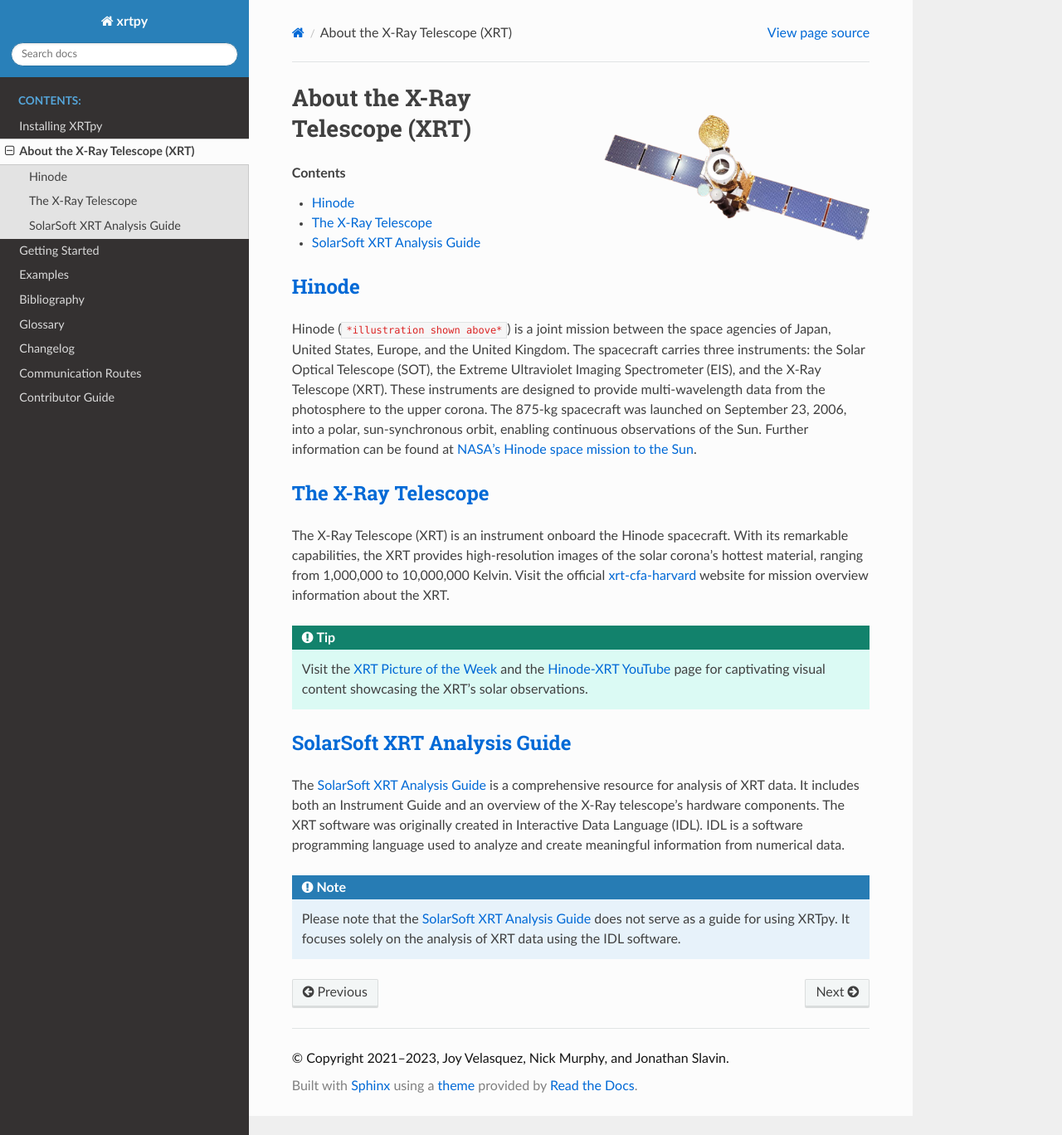
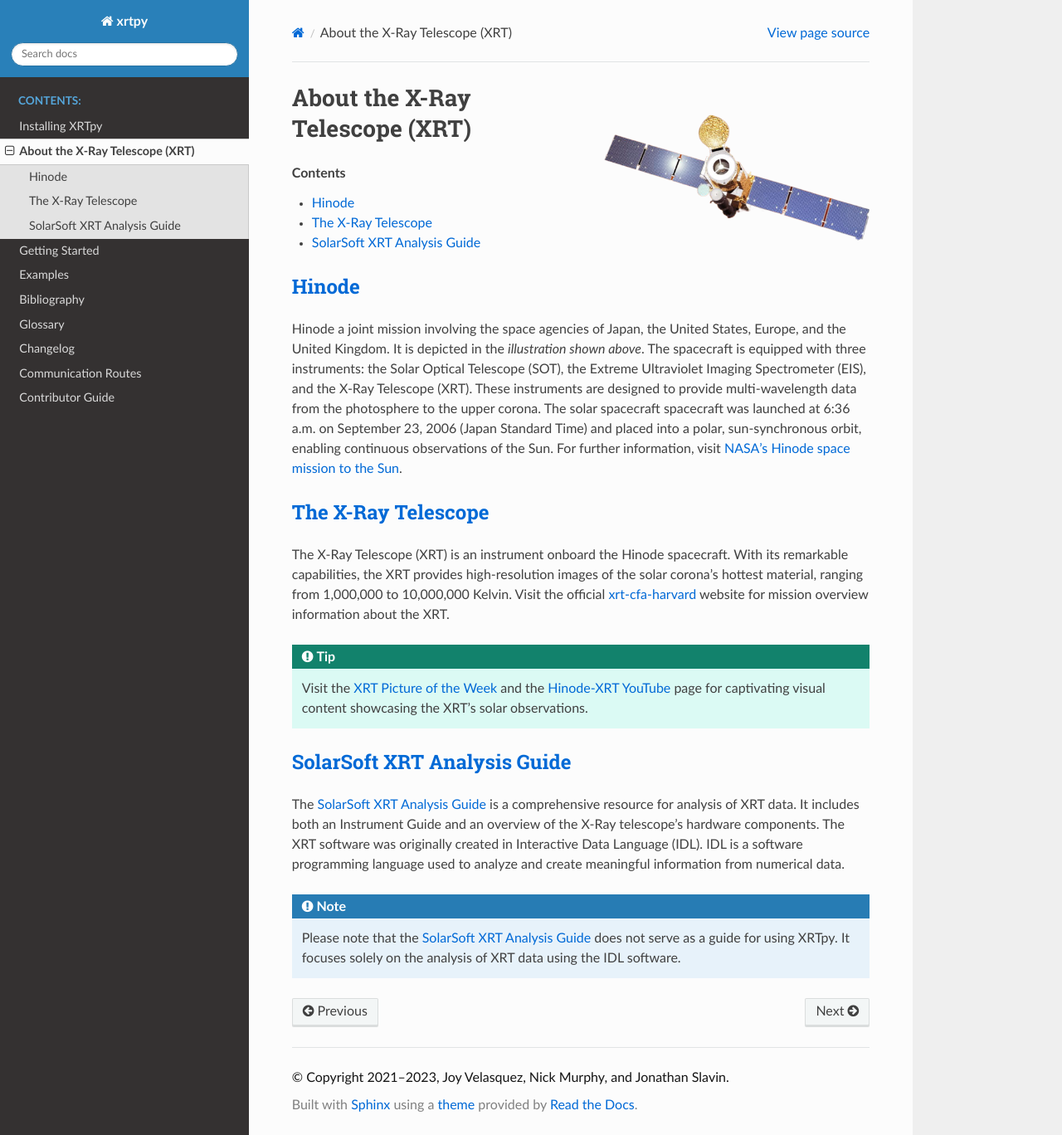
Before and after one commit to HinodeXRT/xrtpy, a Sphinx documentation site: the page built from docs/about_xrt.rst, in a window 1280 px wide and 1368 px high. Shown: the whole window at 83% size. Built offline with Sphinx 7.4.7 and the Read the Docs theme 2.0.0, drawn with Linux system fonts in a browser that asks for light colours; pages that are not in the unit, such as notebooks, are missing from menus.

Commit message:
Updated Hinode infomation section

```diff
--- a/docs/about_xrt.rst
+++ b/docs/about_xrt.rst
@@ -13,12 +13,14 @@ About the X-Ray Telescope (XRT)
 .. contents:: Contents
    :local:
 
+
 Hinode
 ======
-Hinode (``*illustration shown above*``) is a joint mission between the space agencies of Japan, United States, Europe, and the United Kingdom.
-The spacecraft carries three instruments: the Solar Optical Telescope (SOT), the Extreme Ultraviolet Imaging Spectrometer (EIS), and the X-Ray Telescope (XRT). These
-instruments are designed to provide multi-wavelength data from the photosphere to the upper corona. The 875-kg spacecraft was launched on September 23, 2006, into a polar,
-sun-synchronous orbit, enabling continuous observations of the Sun. Further information can be found at `NASA's Hinode space mission to the Sun`_.
+Hinode a joint mission involving the space agencies of Japan, the United States, Europe,  and the United Kingdom. It is depicted in the *illustration shown above*.
+The spacecraft is equipped with three instruments: the Solar Optical Telescope (SOT), the Extreme Ultraviolet Imaging Spectrometer (EIS), and the X-Ray Telescope (XRT).
+These instruments are designed to provide multi-wavelength data from the  photosphere to the upper corona. The solar spacecraft spacecraft was launched at 6:36 a.m. on
+September 23, 2006 (Japan Standard Time) and placed into a polar,  sun-synchronous orbit, enabling continuous observations of the Sun. For further information, visit `NASA's Hinode space mission to the Sun`_.
+
 
 
 The X-Ray Telescope
```
